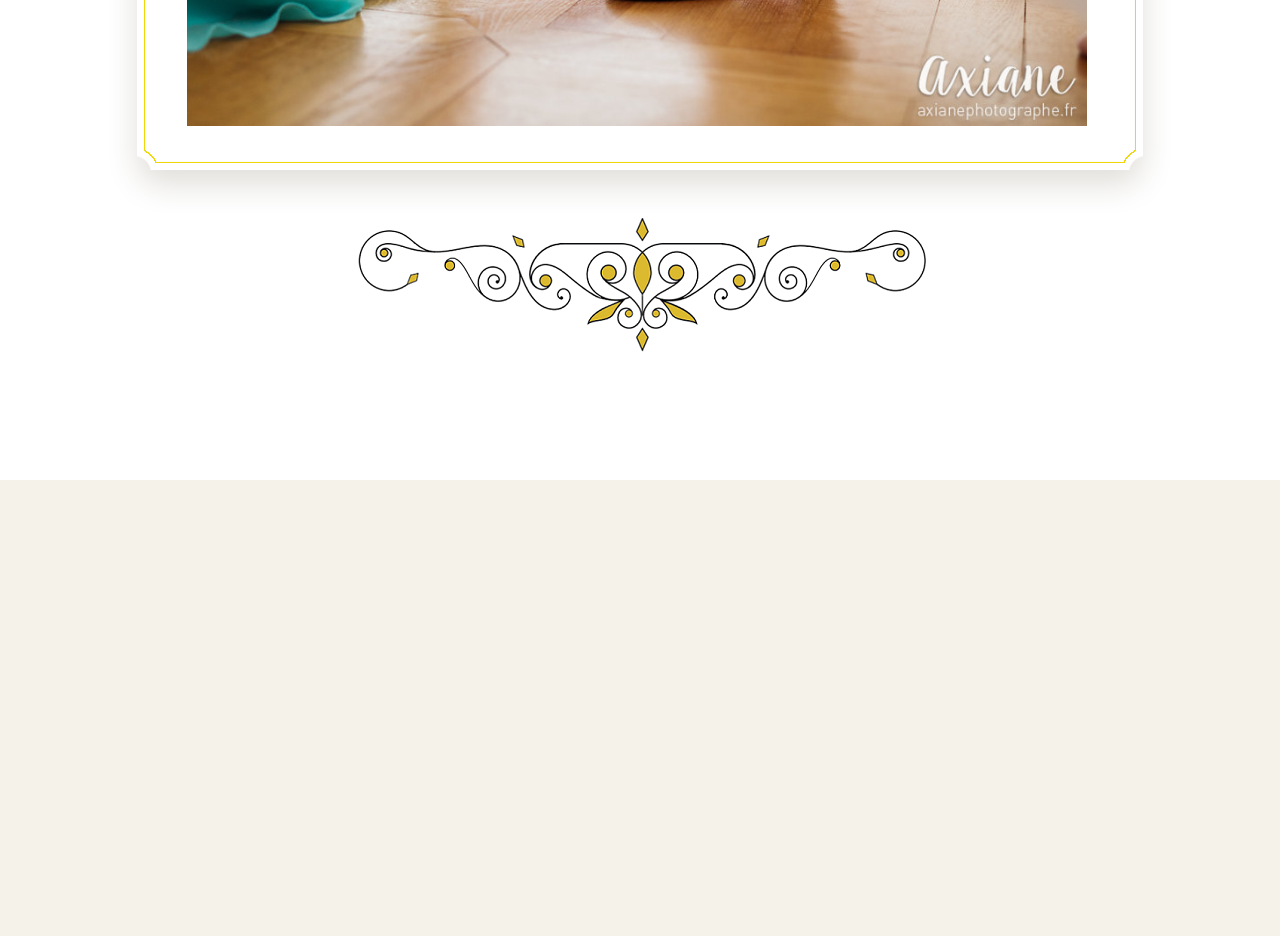
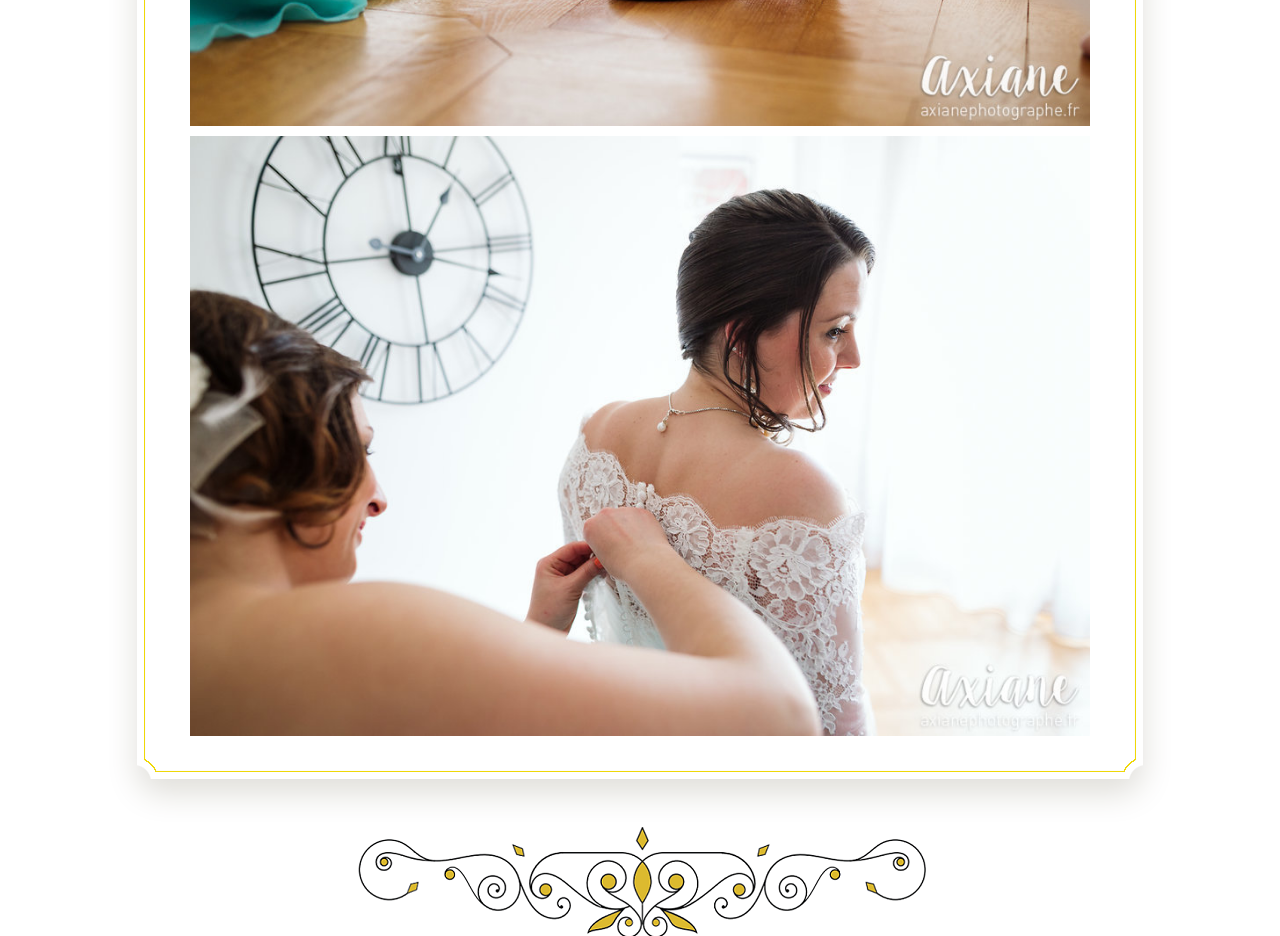
Before and after one commit to piwii/mariage, a plain HTML site: page photos_preparatifs.html in a window 1280 px wide. Shown: the part 6180-7116 px from the top of the page. Before the commit the page ends 6660 px from the top, so only its background shows below. Drawn offline with Linux system fonts and the light colour scheme.

Commit message:
Page photos photographe prog

```diff
--- a/photos_preparatifs.html
+++ b/photos_preparatifs.html
@@ -55,7 +55,7 @@
                             <img class="picture" src="img/photos/00-Preparatifs/170513-mariage-elodie-pierre-yves(23).jpg" alt="" />
                             <img class="picture" src="img/photos/00-Preparatifs/170513-mariage-elodie-pierre-yves(24).jpg" alt="" />
                             <img class="picture" src="img/photos/00-Preparatifs/170513-mariage-elodie-pierre-yves(27).jpg" alt="" />
-                            <img class="picture" src="img/photos/00-Preparatifs/170513-mariage-elodie-pierre-yves(34)0000000.jpg" alt="" />
+                            <img class="picture" src="img/photos/00-Preparatifs/170513-mariage-elodie-pierre-yves(34).jpg" alt="" />
 
 
                         </center>
```
